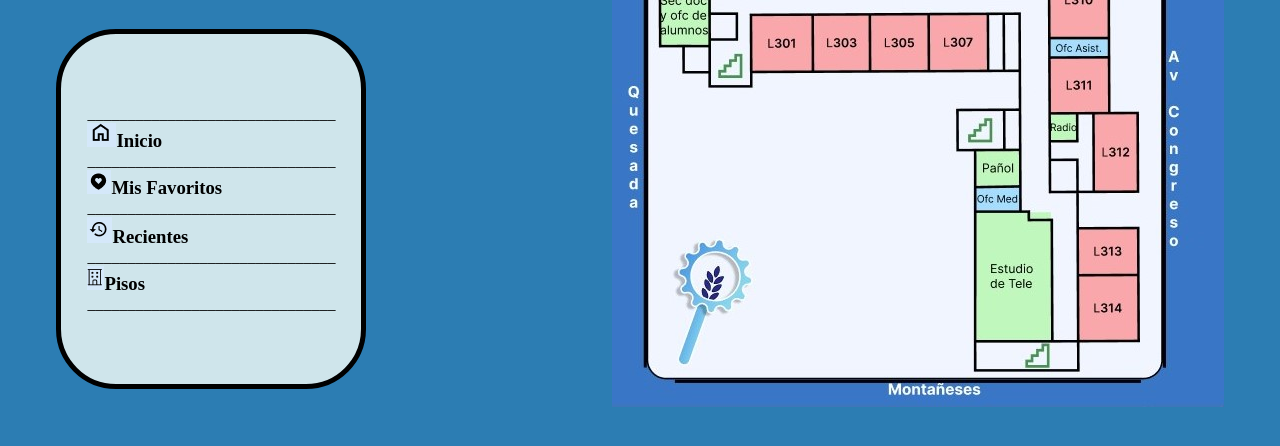
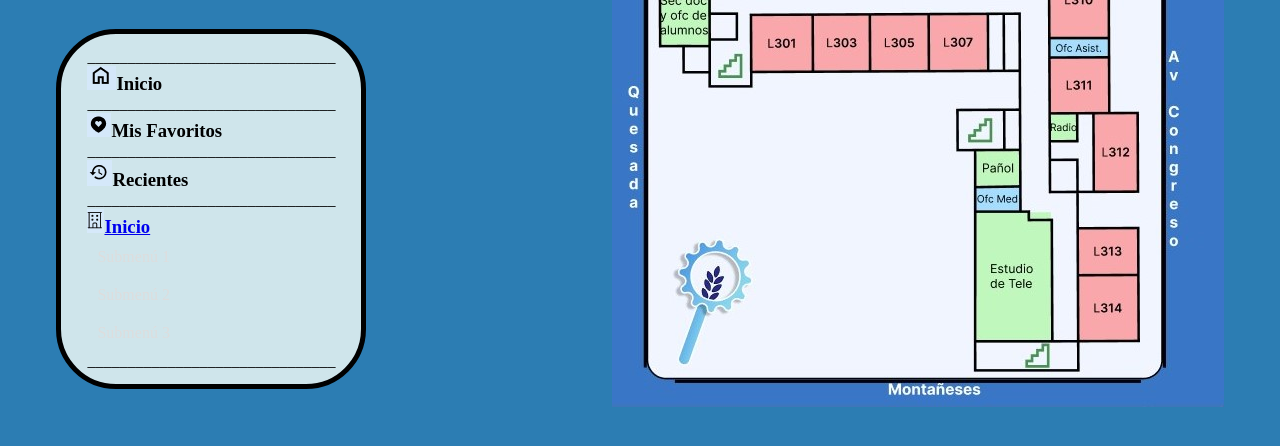
Before and after one commit to Serenafrisman/proyecto-sere, a plain HTML site: page tercerpiso.html in a window 1280 px wide. Shown: the part 156-602 px from the top of the page. Drawn offline with Linux system fonts and the light colour scheme; a web font is replaced by a local one.

Commit message:
seguir con el menu

```diff
--- a/css/tercerpiso.css
+++ b/css/tercerpiso.css
@@ -35,6 +35,7 @@ body {
 }
 .boxmenu {
     background-color: rgb(207, 229, 235);
+    color: black;
     width: 300px;
     height: 350px;
     display: flex;
@@ -88,3 +89,39 @@ p {
     font-size: 40px;
     color: aliceblue;
 }
+
+
+
+  .boxmenu ul {
+    background-color: rgb(207, 229, 235);
+    list-style: none;
+    padding: 0;
+    color:black
+  }
+
+  .boxmenu > ul > li > a {
+    display: block;
+    padding: 12px;
+
+    text-decoration: none;
+    background-color: rgb(207, 229, 235);
+  }
+
+  .boxmenu > ul > li > a:hover {
+    background-color: rgb(207, 229, 235);
+  }
+
+
+
+  .boxmenu li a {
+    display: block;
+    padding: 10px;
+    color: #ddd;
+    text-decoration: none;
+  }
+
+  .boxmenu li a:hover {
+    color: black;
+    background-color: rgb(207, 229, 235);
+
+  }
--- a/js/tercerpiso.js
+++ b/js/tercerpiso.js
@@ -15,14 +15,7 @@ document.getElementById('2do').addEventListener("click", irAInicio)
 document.getElementById('3er').addEventListener("click", irAInicio)
 
 //como hacer menu desplegable
-window.onclick = function(event) {
-    if (!event.target.matches('.dropbtn')) {
-    var dropdowns = document.getElementsByClassName('dropdown-content');
-    for (var i = 0; i < dropdowns.length; i++) {
-    var openDropdown = dropdowns[i];
-    if (openDropdown.style.display === 'block') {
-    openDropdown.style.display = 'none';
-    }
-    }
-    }
-};
+function toggleMenu(submenuId) {
+    const submenu = document.getElementById(submenuId);
+    submenu.style.display = submenu.style.display === "block" ? "none" : "block";
+  }
--- a/tercerpiso.html
+++ b/tercerpiso.html
@@ -25,7 +25,13 @@
             <p>_______________________________</p>
             <h3><img src="img/recientes.png" alt="Recientes Icono">Recientes</h3></li>
             <p>_______________________________</p>
-            <h3><img src="img/pisos.png" alt="Pisos Icono">Pisos</h3></li>
+            <h3><img src="img/pisos.png" alt="Pisos Icono"><a href="#" onclick="toggleMenu('submenu1')">Inicio</a></h3>
+            <ul class="submenu" id="submenu1">
+                <li><a href="#">Submenú 1</a></li>
+                <li><a href="#">Submenú 2</a></li>
+                <li><a href="#">Submenú 3</a></li>
+            </ul>
+            </li>
             <p>_______________________________</p>
             </ul>
         </div>
```
